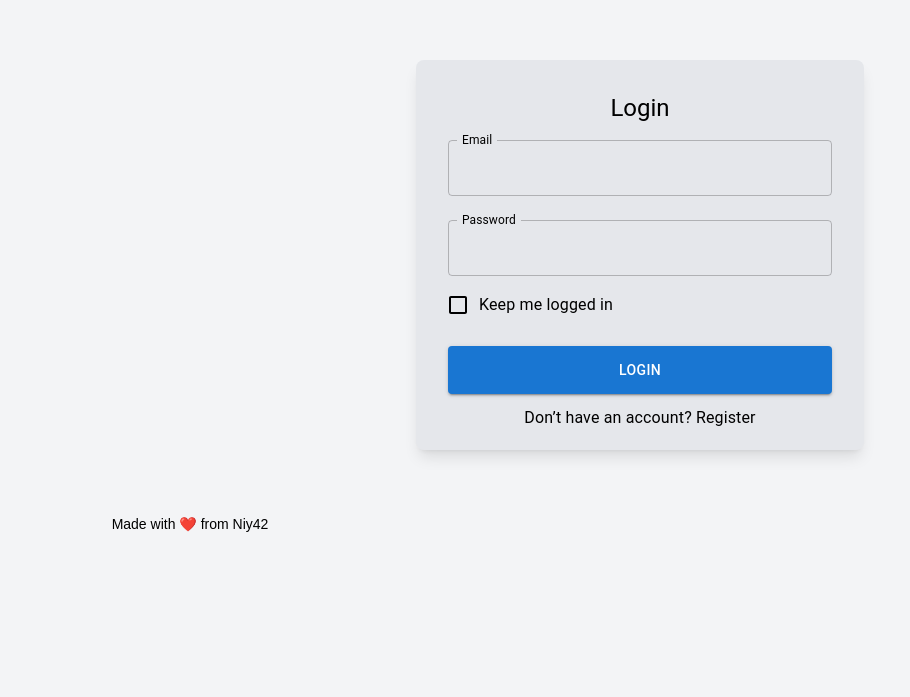
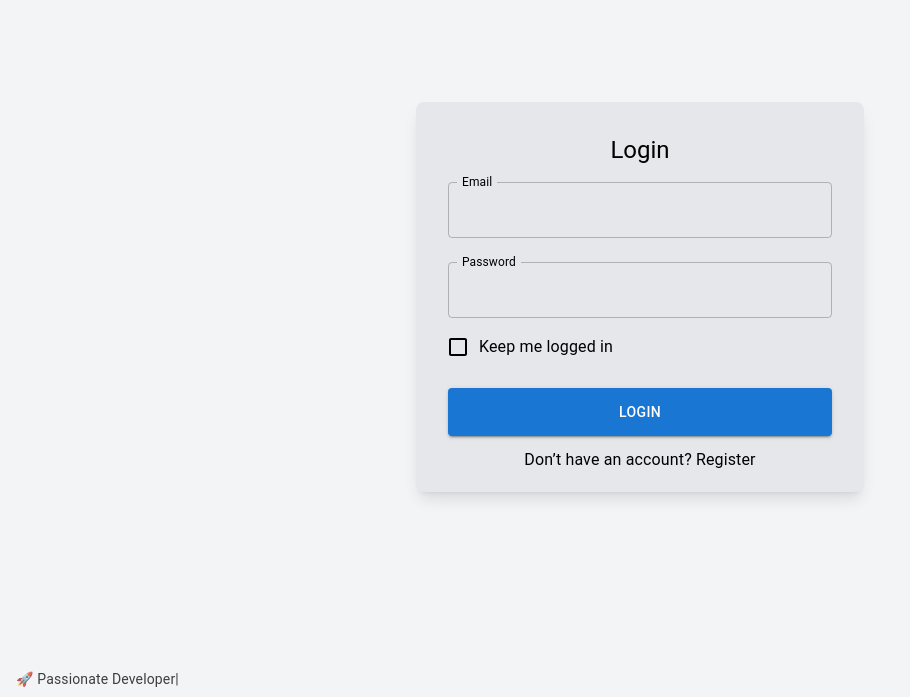
Before and after one commit to niy42/Bi-dashboard, a Next.js app: page / in a window 1280 px wide. Shown: the part 103-800 px from the top of the page, without its empty margins (0-910 px from the left). Built offline with nearby package versions, Linux system fonts and the light colour scheme; no server answers.

Commit message:
added animated text

```diff
--- a/app/page.tsx
+++ b/app/page.tsx
@@ -5,6 +5,7 @@ import { TextField, Button, Typography, CircularProgress, FormControlLabel, Chec
 import { signIn } from "next-auth/react";
 import { useRouter } from "next/navigation";
 import { useTheme } from "@/context/ThemeContext";
+import { TypeAnimation } from 'react-type-animation';
 
 export default function Login() {
   const [email, setEmail] = useState("");
@@ -15,6 +16,14 @@ export default function Login() {
   const router = useRouter();
   const { theme } = useTheme();
 
+  const [lines, setLines] = useState<string[]>([]);
+
+  useEffect(() => {
+    const text = "Made with ❤️ from Niy42\n🚀 Passionate Developer\n🌍 Building the Future";
+    setLines(text.split(/\r?\n/).map(line => line.trim()).filter(line => line.length > 0))
+  }, []);
+
+  const sequence = lines.flatMap(line => [line, 1500]); // prevents re-renders
   const handleLogin = async () => {
     if (!email || !password) {
       setError("All fields are required");
@@ -182,13 +191,20 @@ export default function Login() {
           </Typography>
         </form>
       </div>
-      <p
-        className="mt-16 -ml-[900px] text-[var(--text-color)] text-xs sm:text-sm opacity-75"
-        data-aos="fade-right"
-        data-aos-delay="1000"
-      >
-        Made with ❤️ from Niy42
-      </p>
+      <Typography
+        variant="body2"
+        className="absolute bottom-2 left-4 text-[var(--text-color)] text-xs sm:text-sm opacity-75"
+
+      >{sequence.length > 0 && (
+        <TypeAnimation
+          sequence={sequence}
+          speed={50}
+          wrapper="span"
+          cursor={true}
+          repeat={Infinity}
+        />
+      )}
+      </Typography>
     </div>
   );
 }
--- a/package.json
+++ b/package.json
@@ -24,6 +24,7 @@
     "react": "^19.0.0",
     "react-dom": "^19.0.0",
     "react-icons": "^5.5.0",
+    "react-type-animation": "^3.2.0",
     "recharts": "^2.15.1"
   },
   "devDependencies": {
```
Also changed, not shown: 1 other file (tests, documents, lock files or other folders).
